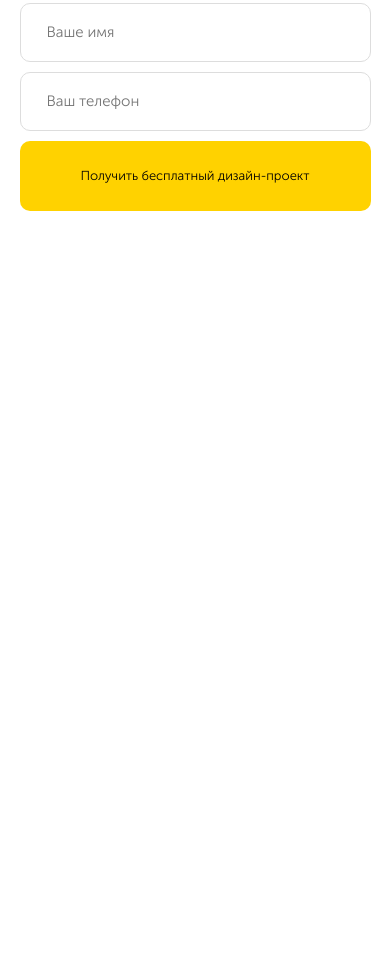
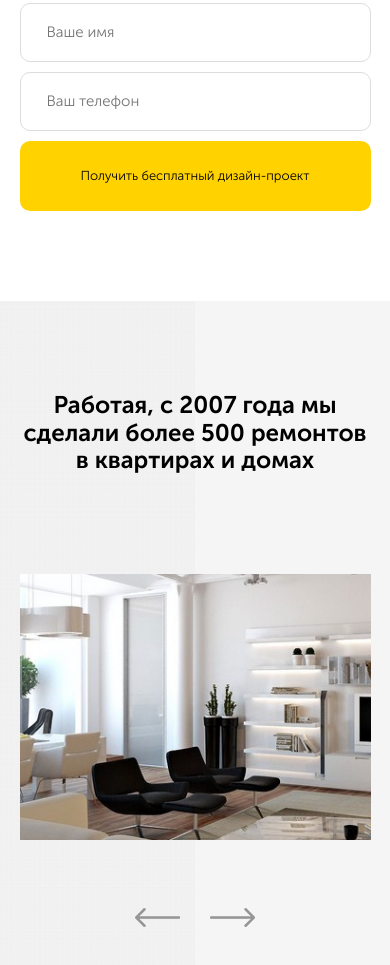
Before and after one commit to olyagrace/repair1, a plain HTML site: page src/index.html in a window 390 px wide. Shown: the part 1208-2173 px from the top of the page. Before the commit the page ends 1509 px from the top, so only its background shows below. Drawn offline with nearby package versions, Linux system fonts and the light colour scheme; files whose address does not match are found by name.

Commit message:
сделали раздел портфолио. Подключили слайдер, используя библиотеку slick. Сделали слайдер адаптивным под моб устройства и планшеты. Кнопки для слайдера добаили с эффектом наведения cursor pointer

```diff
--- /dev/null
+++ b/src/css/slick.css
@@ -0,0 +1,119 @@
+/* Slider */
+.slick-slider
+{
+    position: relative;
+
+    display: block;
+    box-sizing: border-box;
+
+    -webkit-user-select: none;
+       -moz-user-select: none;
+        -ms-user-select: none;
+            user-select: none;
+
+    -webkit-touch-callout: none;
+    -khtml-user-select: none;
+    -ms-touch-action: pan-y;
+        touch-action: pan-y;
+    -webkit-tap-highlight-color: transparent;
+}
+
+.slick-list
+{
+    position: relative;
+
+    display: block;
+    overflow: hidden;
+
+    margin: 0;
+    padding: 0;
+}
+.slick-list:focus
+{
+    outline: none;
+}
+.slick-list.dragging
+{
+    cursor: pointer;
+    cursor: hand;
+}
+
+.slick-slider .slick-track,
+.slick-slider .slick-list
+{
+    -webkit-transform: translate3d(0, 0, 0);
+       -moz-transform: translate3d(0, 0, 0);
+        -ms-transform: translate3d(0, 0, 0);
+         -o-transform: translate3d(0, 0, 0);
+            transform: translate3d(0, 0, 0);
+}
+
+.slick-track
+{
+    position: relative;
+    top: 0;
+    left: 0;
+
+    display: block;
+    margin-left: auto;
+    margin-right: auto;
+}
+.slick-track:before,
+.slick-track:after
+{
+    display: table;
+
+    content: '';
+}
+.slick-track:after
+{
+    clear: both;
+}
+.slick-loading .slick-track
+{
+    visibility: hidden;
+}
+
+.slick-slide
+{
+    display: none;
+    float: left;
+
+    height: 100%;
+    min-height: 1px;
+}
+[dir='rtl'] .slick-slide
+{
+    float: right;
+}
+.slick-slide img
+{
+    display: block;
+}
+.slick-slide.slick-loading img
+{
+    display: none;
+}
+.slick-slide.dragging img
+{
+    pointer-events: none;
+}
+.slick-initialized .slick-slide
+{
+    display: block;
+}
+.slick-loading .slick-slide
+{
+    visibility: hidden;
+}
+.slick-vertical .slick-slide
+{
+    display: block;
+
+    height: auto;
+
+    border: 1px solid transparent;
+}
+.slick-arrow.slick-hidden {
+    display: none;
+}
--- a/src/index.html
+++ b/src/index.html
@@ -5,6 +5,8 @@
     <meta name="viewport" content="width=device-width, initial-scale=1.0">
     <title>Document</title>
     <link rel="stylesheet" href="css/normalize.css">
+    <link rel="stylesheet" href="css/slick.css">
+    <!-- <link rel="stylesheet" href="css/slick-theme.css"> -->
     <link rel="stylesheet" href="css/style.css">
 </head>
 <body>
@@ -102,6 +104,43 @@
         </div>
         <!-- /.container -->
     </section>
+
+
+
+    <section class="section portfolio">
+        <div class="container">
+            <h2 class="section-title portfolio__title">Работая, с 2007 года мы сделали более 500 ремонтов в квартирах и домах</h2>
+
+            <div class="slider">
+                <div class="slider__item"><img class="slider__image" src="/Users/olgamelnikovic/Desktop/Projects/repair1/src/img/portfolio/slider-1.png" alt=""></div>
+                <!-- /.slider__item -->
+                <div class="slider__item"><img class="slider__image" src="/Users/olgamelnikovic/Desktop/Projects/repair1/src/img/portfolio/slider-2.png" alt=""></div>
+                <!-- /.slider__item -->
+                <div class="slider__item"><img class="slider__image" src="/Users/olgamelnikovic/Desktop/Projects/repair1/src/img/portfolio/slider-3.png" alt=""></div>
+                <!-- /.slider__item -->
+                <div class="slider__item"><img class="slider__image" src="/Users/olgamelnikovic/Desktop/Projects/repair1/src/img/portfolio/slider-1.png" alt=""></div>
+                <!-- /.slider__item -->
+                <div class="slider__item"><img class="slider__image" src="/Users/olgamelnikovic/Desktop/Projects/repair1/src/img/portfolio/slider-2.png" alt=""></div>
+                <!-- /.slider__item -->
+                <div class="slider__item"><img class="slider__image" src="/Users/olgamelnikovic/Desktop/Projects/repair1/src/img/portfolio/slider-3.png" alt=""></div>
+                <!-- /.slider__item -->
+            </div>
+            <!-- /.slider -->
+
+            <div class="arrows portfolio__arrows">
+                <div class="arrows__left">
+                    <img src="/Users/olgamelnikovic/Desktop/Projects/repair1/src/img/portfolio/left-arrow.png" alt="">
+                </div>
+                <div class="arrows__right">
+                    <img src="/Users/olgamelnikovic/Desktop/Projects/repair1/src/img/portfolio/right-arrow.png" alt="">
+                </div>
+            </div>
+        </div>
+        <!-- /.container -->
+    </section>
+    <!-- /.section portaolio -->
+
+
     <!-- /.offer -->
 </main>
 
@@ -120,6 +159,35 @@
 integrity="sha256-9/aliU8dGd2tb6OSsuzixeV4y/faTqgFtohetphbbj0="
 crossorigin="anonymous"></script>
 <script src="js/modal.js"></script>
+<script src="js/slick.min.js"></script>
+
+
+<script>
+    $(document).ready(function(){
+        $('.slider').slick({
+            slidesToShow: 3,
+            slidesToScroll: 1,
+            prevArrow: $('.arrows__left'),
+            nextArrow: $('.arrows__right'),
+            responsive: [
+                {
+                  breakpoint: 1200,
+                  settings: {
+                    slidesToShow: 2,
+                    slidesToScroll: 1,
+                  }
+                },
+                {
+                  breakpoint: 768,
+                  settings: {
+                    slidesToShow: 1,
+                    slidesToScroll: 1
+                  }
+                }
+            ]
+        });
+    });
+</script>
 
 </body>
 </html>
--- a/src/sass/_interface.sass
+++ b/src/sass/_interface.sass
@@ -28,6 +28,7 @@ img
     &-title
         font-size: 24px
         +bold
+        text-align: center
     &-subtitle
         display: block
         font-size: 16px
@@ -36,3 +37,7 @@ img
     padding: 20px 26px
     font-size: 15px
     border-radius: 10px
+.arrows
+    &__left, &__right
+        &:hover
+            cursor: pointer
--- a/src/sass/blocks/_offer.sass
+++ b/src/sass/blocks/_offer.sass
@@ -21,6 +21,7 @@
         max-width: 360px
         line-height: 35px
         margin-bottom: 24px
+        text-align: left
     &__subtitle
         max-width: 250px
         margin-bottom: 30px
--- /dev/null
+++ b/src/sass/blocks/_portfolio.sass
@@ -0,0 +1,17 @@
+.portfolio
+    background-color: $secondary
+    background: $secondary url('/Users/olgamelnikovic/Desktop/Projects/repair1/src/img/portfolio/portfolio-pattern.png') repeat-y center left
+    background-size: 50%
+    &__title
+        max-width: 500px
+        margin: auto
+        margin-bottom: 100px
+    &__arrows
+        max-width: 120px
+        margin: auto
+        margin-top: 68px
+        display: flex
+        justify-content: space-between
+.slider
+    &__image
+        margin: auto
--- a/src/sass/style.sass
+++ b/src/sass/style.sass
@@ -7,5 +7,8 @@
 @import "blocks/hero"
 /* Стили для блока offer */
 @import "blocks/offer"
+
+/* Стили для блока портфолио */
+@import "blocks/portfolio"
 /* Стили модального окна */
 @import "blocks/modal"
```
Also changed, not shown: src/css/slick-theme.css (added), src/css/style.css, src/img/portfolio/left-arrow.png (added), src/img/portfolio/portfolio-pattern.png (added), src/img/portfolio/right-arrow.png (added), src/img/portfolio/slider-1.png (added), src/img/portfolio/slider-2.png (added), src/img/portfolio/slider-3.png (added), src/js/modal.js (line endings or trailing spaces), src/js/slick.min.js (added).
